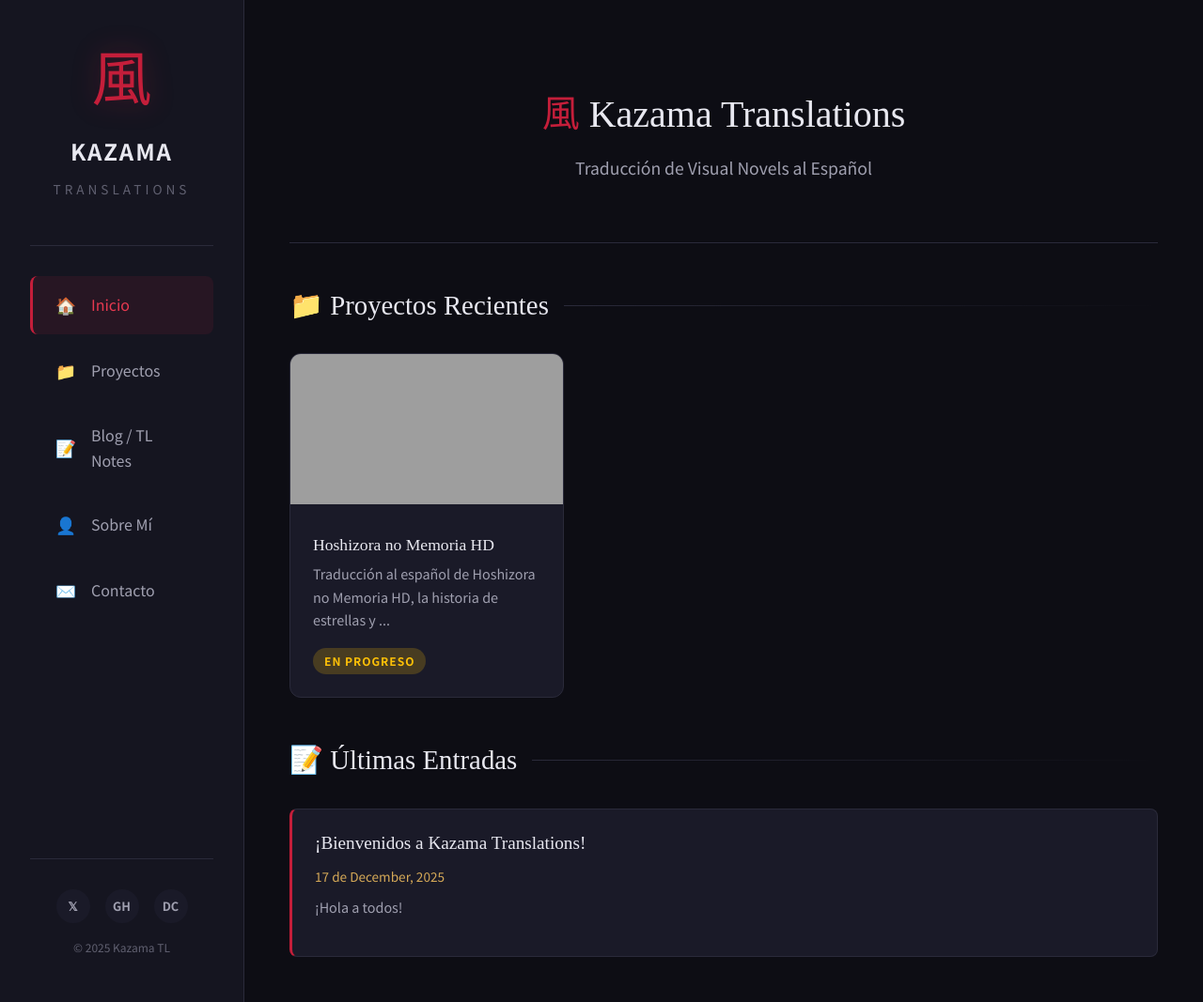
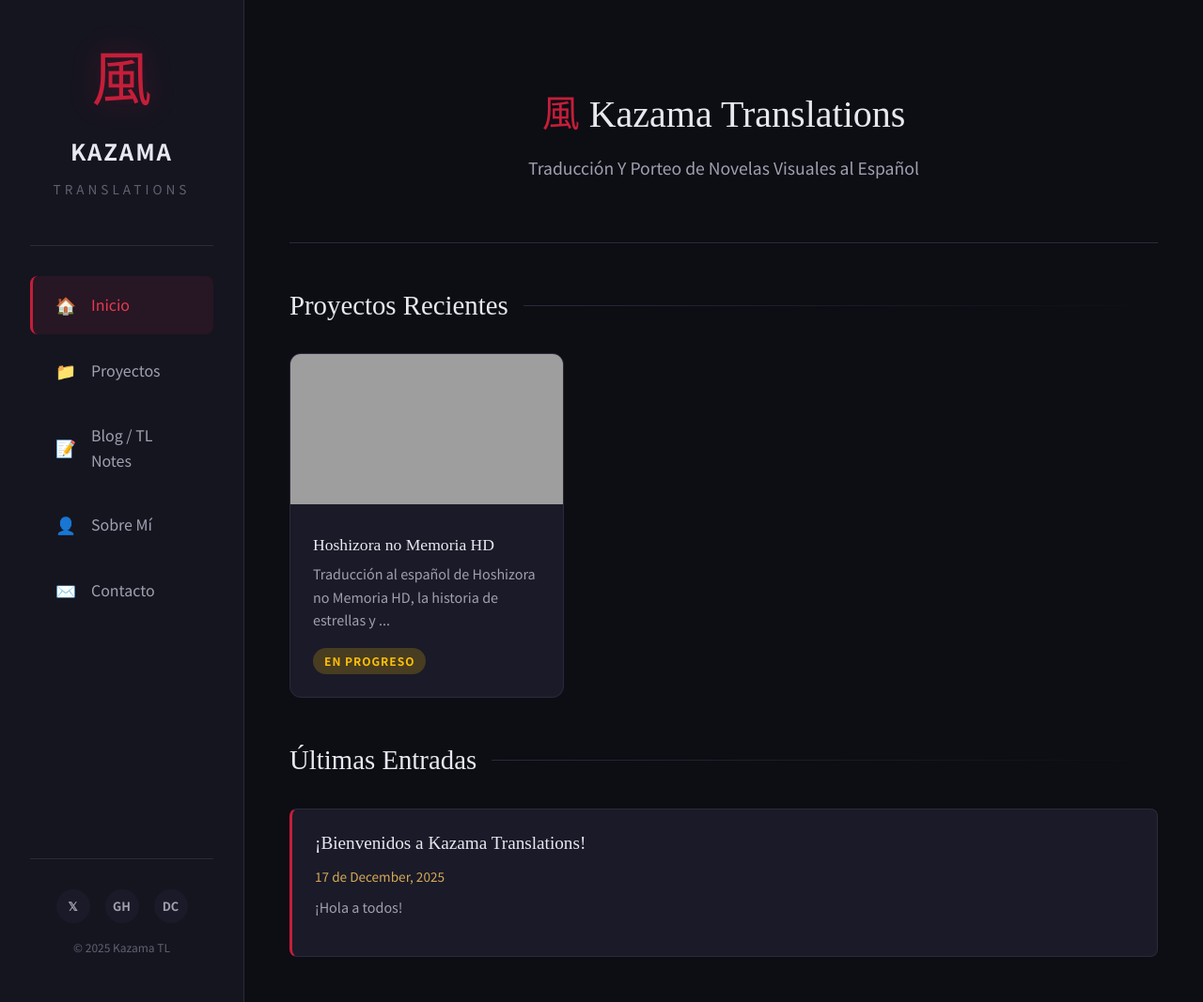
Before and after one commit to Yamato6/yamato6.github.io, a Jekyll site: the page built from index.html, in a window 1280 px wide and 1067 px high. Shown: the whole window at 94% size. Built offline with Jekyll 4.4.1, drawn with Linux system fonts in a browser that asks for light colours; some web fonts are replaced; grey boxes are pictures that could not be loaded.

Commit message:
Update subtitle and section titles for clarity and consistency

```diff
--- a/index.html
+++ b/index.html
@@ -7,11 +7,11 @@ title: Inicio
     <h1 class="hero-title">
         <span class="highlight">風</span> Kazama Translations
     </h1>
-    <p class="hero-subtitle">Traducción de Visual Novels al Español</p>
+    <p class="hero-subtitle">Traducción Y Porteo de Novelas Visuales al Español</p>
 </section>
 
 <section class="home-section">
-    <h2 class="section-title">📁 Proyectos Recientes</h2>
+    <h2 class="section-title"> Proyectos Recientes</h2>
 
     <div class="projects-grid">
         {% for project in site.projects limit:3 %}
@@ -49,7 +49,7 @@ title: Inicio
 </section>
 
 <section class="home-section" style="margin-top: var(--spacing-xl);">
-    <h2 class="section-title">📝 Últimas Entradas</h2>
+    <h2 class="section-title"> Últimas Entradas</h2>
 
     <div class="posts-list">
         {% for post in site.posts limit:3 %}
```
